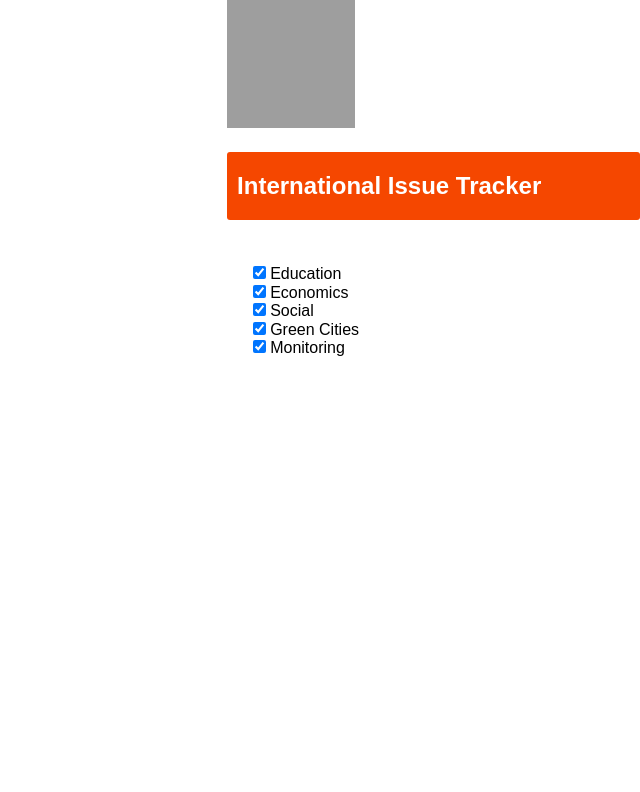
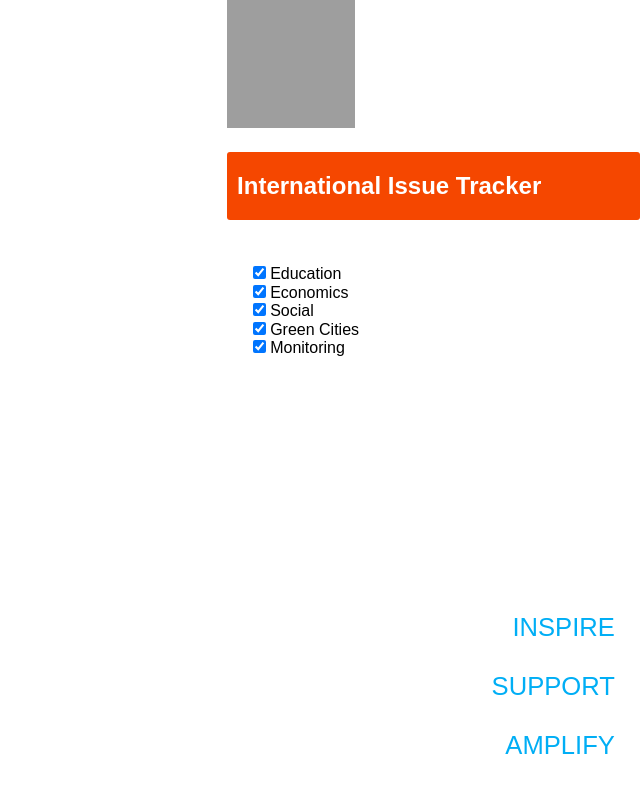
Before and after one commit to navrit/team-4, a website built with webpack: page frontEnd/app/index.html in a window 1280 px wide. Shown: the whole page, without its empty margins (640-1280 px from the left). Built offline with nearby package versions, Linux system fonts and the light colour scheme; some packages are replaced by stand-ins of ours; grey boxes are pictures that could not be loaded; files whose address does not match are found by name.

Commit message:
Formatting finalised

```diff
--- a/frontEnd/app/index.html
+++ b/frontEnd/app/index.html
@@ -22,9 +22,13 @@
                             </label>
                         </div>
                     </form>
-                    <div class="c c--1-of-1">
-                        <div class="container">
-                            <svg id="By Global Goal"></svg>
+                    <div class="c c--1-of-1 wordgroup">
+                        <div class="words">
+                            INSPIRE
+                            <br><br>
+                            SUPPORT
+                            <br><br>
+                            AMPLIFY
                         </div>
                     </div>
                 </div>
--- a/frontEnd/src/style/__app.scss
+++ b/frontEnd/src/style/__app.scss
@@ -25,3 +25,19 @@ $black: black;
 .g.ng-scope {
     padding: 2vw;
 }
+
+.words {
+    font-family: 'Montserrat', sans-serif;
+    font-size: 2vw;
+    float: right;
+    color: #00aef5;
+    text-align: right;
+}
+
+.ng-pristine {
+    font-size: 16px;
+}
+
+.wordgroup {
+    margin-top: 20vw;
+}
```
